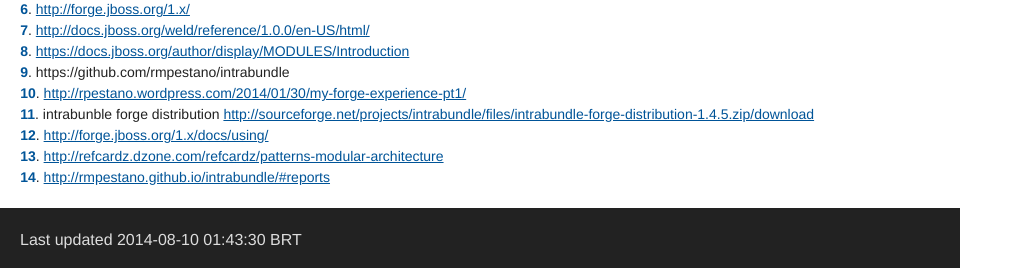
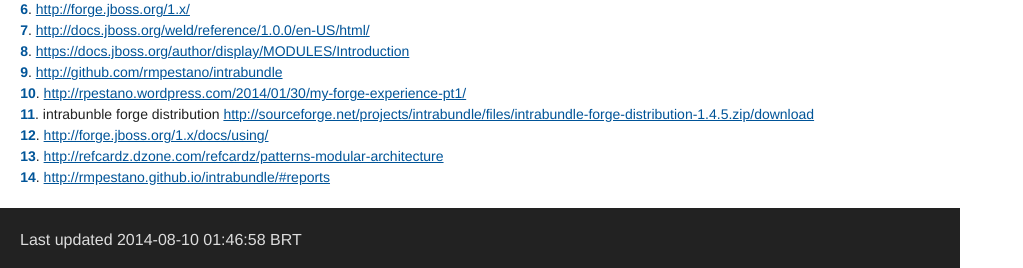
Before and after one commit to rmpestano/intrabundle, a plain HTML site: page asciidoc/intrabundle-work.html in a window 1280 px wide. Shown: the part 4754-5022 px from the top of the page, without its empty margins (0-1023 px from the left). Drawn offline with Linux system fonts and the light colour scheme.

Commit message:
work done update

```diff
--- a/asciidoc/intrabundle-work.html
+++ b/asciidoc/intrabundle-work.html
@@ -697,7 +697,7 @@ add points to the bundle like eg imports few packages means adds 100 points, imp
 <a href="#_footnoteref_8">8</a>. <a href="https://docs.jboss.org/author/display/MODULES/Introduction">https://docs.jboss.org/author/display/MODULES/Introduction</a>
 </div>
 <div class="footnote" id="_footnote_9">
-<a href="#_footnoteref_9">9</a>. https://github.com/rmpestano/intrabundle
+<a href="#_footnoteref_9">9</a>. <a href="http://github.com/rmpestano/intrabundle">http://github.com/rmpestano/intrabundle</a>
 </div>
 <div class="footnote" id="_footnote_10">
 <a href="#_footnoteref_10">10</a>. <a href="http://rpestano.wordpress.com/2014/01/30/my-forge-experience-pt1/">http://rpestano.wordpress.com/2014/01/30/my-forge-experience-pt1/</a>
@@ -717,7 +717,7 @@ add points to the bundle like eg imports few packages means adds 100 points, imp
 </div>
 <div id="footer">
 <div id="footer-text">
-Last updated 2014-08-10 01:43:30 BRT
+Last updated 2014-08-10 01:46:58 BRT
 </div>
 </div>
 </body>
```
Also changed, not shown: 1 other file.
